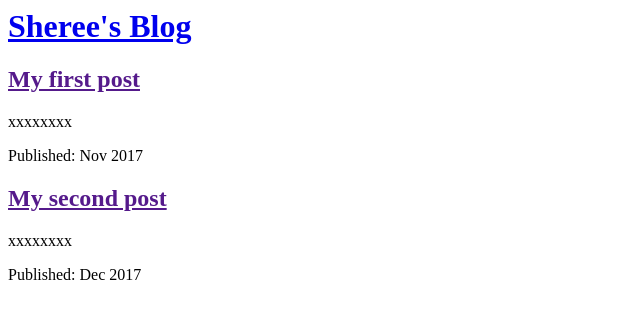
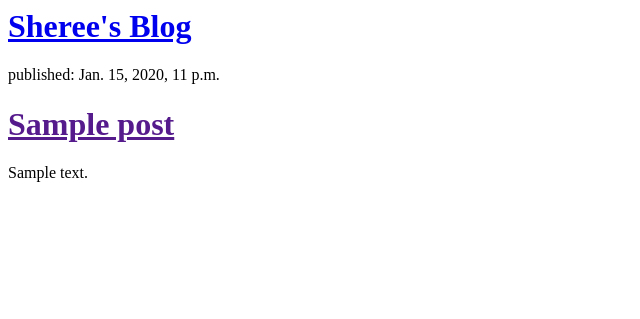
Before and after one commit to STidswell/my-first-blog, a Django app: template blog/templates/blog/post_list.html in a window 1280 px wide. Shown: the top 319 px of the page, without its empty margins (0-640 px from the left). Run offline with Django 3.2, Linux system fonts and the light colour scheme; the template is opened without the code that fills it: values that come from a table or form of the project are taken from there, others are empty; tables that the repository leaves empty hold one stand-in row (values such as "Sample post").

Commit message:
Modified templates to display posts from database.

```diff
--- a/blog/templates/blog/post_list.html
+++ b/blog/templates/blog/post_list.html
@@ -7,17 +7,12 @@
         <h1><a href='/'>Sheree's Blog</a></h1>
       </div>
 
-      <div>
-        <h2><a href=''>My first post</a></h2>
-        <p>xxxxxxxx</p>
-        <p>Published: Nov 2017</p>
-      </div>
-
-      <div>
-        <h2><a href=''>My second post</a></h2>
-        <p>xxxxxxxx</p>
-        <p>Published: Dec 2017</p>
-      </div>
-    </body>
+{% for post in posts %}
+    <div>
+        <p>published: {{ post.published_date }}</p>
+        <h1><a href="">{{ post.title }}</a></h1>
+        <p>{{ post.text|linebreaksbr }}</p>
+    </div>
+{% endfor %}
 
 </html>
--- a/blog/views.py
+++ b/blog/views.py
@@ -1,5 +1,7 @@
 from django.shortcuts import render
-
+from django.utils import timezone
+from .models import Post
 # Create your views here.
 def post_list(request):
-    return render(request, 'blog/post_list.html')
+    posts = Post.objects.filter(published_date__lte=timezone.now()).order_by('-published_date')
+    return render(request, 'blog/post_list.html', {'posts': posts})
```
